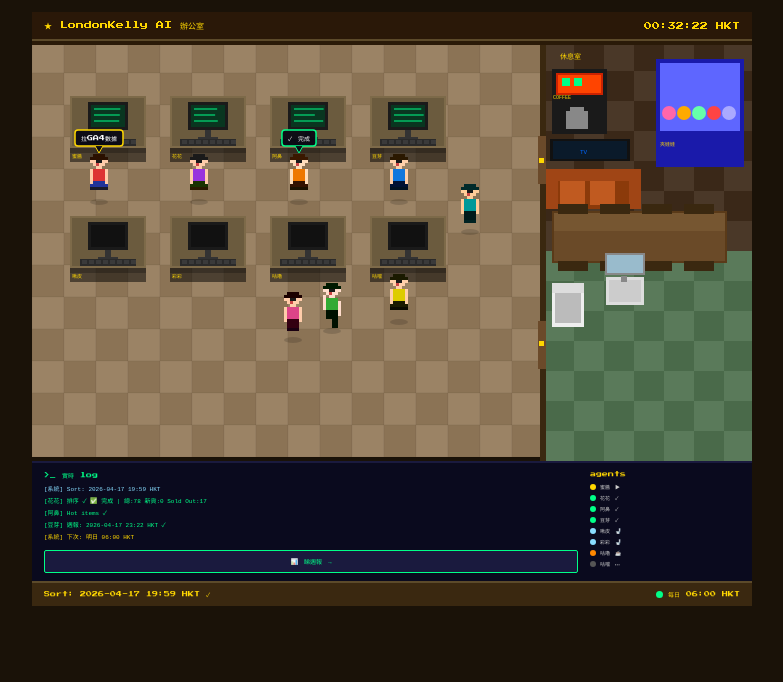
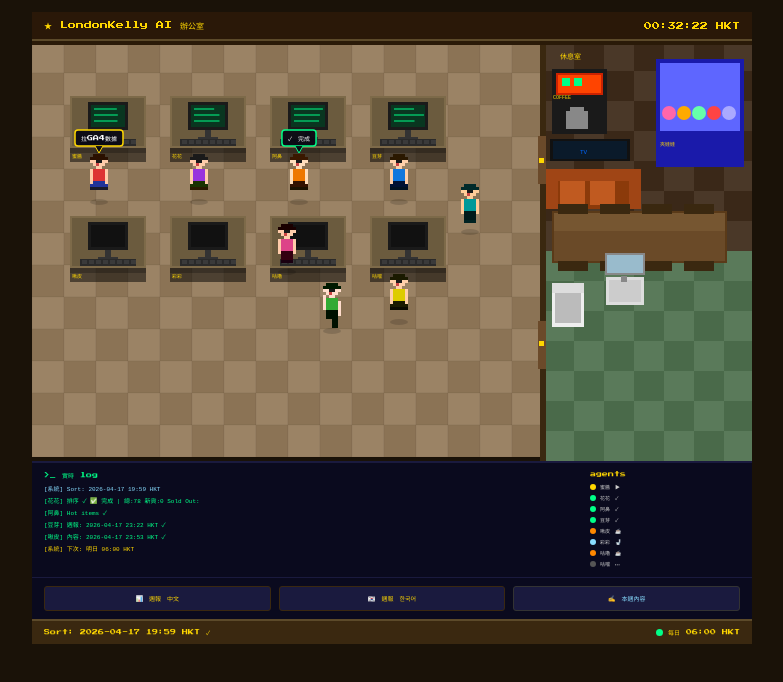
Before and after one commit to kellykim-dev/londonkelly-agent, a plain HTML site: page index.html in a window 1280 px wide. Shown: the whole page, without its empty margins (248-1031 px from the left). Drawn offline with Linux system fonts and the light colour scheme.

Commit message:
Add all agent links to dashboard

```diff
--- a/index.html
+++ b/index.html
@@ -21,11 +21,15 @@ body{background:#1a1208;display:flex;flex-direction:column;align-items:center;mi
 .alist-row{font-size:5px;line-height:2.2;display:flex;gap:4px;align-items:center;}
 .alist-dot{width:6px;height:6px;border-radius:50%;flex-shrink:0;}
 .alist-name{color:#ccc;}
+#links{background:#0a0a1e;border-top:1px solid #1a1a3e;padding:8px 12px;display:flex;gap:8px;flex-wrap:wrap;}
+.link-btn{flex:1;min-width:120px;text-align:center;background:#1a1a3e;border:1px solid #333;color:#88DDFF;font-size:6px;padding:7px 4px;text-decoration:none;border-radius:3px;}
+.link-btn:hover{border-color:#00FF88;color:#00FF88;}
+.link-btn.gold{color:#FFD700;border-color:#3a2810;}
+.link-btn.gold:hover{border-color:#FFD700;}
 #sbar{background:#3a2810;display:flex;justify-content:space-between;padding:7px 12px;border-top:2px solid #5C4A2A;flex-wrap:wrap;gap:4px;}
 .st{font-size:6px;color:#FFD700;}
 .dot{display:inline-block;width:7px;height:7px;background:#00FF88;border-radius:50%;animation:dp 1s infinite;margin-right:5px;vertical-align:middle;}
 @keyframes dp{0%,100%{opacity:1;}50%{opacity:.2;}}
-.report-btn{display:block;text-align:center;background:#1a1a3e;border:1px solid #00FF88;color:#00FF88;font-size:6px;padding:6px;margin-top:6px;text-decoration:none;border-radius:2px;}
 </style>
 </head>
 <body>
@@ -39,12 +43,16 @@ body{background:#1a1208;display:flex;flex-direction:column;align-items:center;mi
   <div id="logbox">
     <div id="logtitle">&gt;_ 實時 log</div>
     <div id="loglines"></div>
-    <a href="report.html" class="report-btn">📊 睇週報 →</a>
   </div>
   <div id="agentlist">
     <div id="alisttitle">agents</div>
     <div id="alistrows"></div>
   </div>
+</div>
+<div id="links">
+  <a href="report.html" class="link-btn gold">📊 週報 中文</a>
+  <a href="report_kr.html" class="link-btn gold">🇰🇷 週報 한국어</a>
+  <a href="content.html" class="link-btn">✍️ 本週內容</a>
 </div>
 <div id="sbar">
   <span class="st" id="lastrun">載入中...</span>
@@ -74,24 +82,26 @@ function updateFromStatus(){
   if(!realStatus)return;
   const sa=realStatus.agents||{};
   const wr=realStatus.weekly_report||{};
+  const ca=realStatus.content_agent||{};
 
-  // Last run
   if(realStatus.last_run){
     document.getElementById('lastrun').textContent='Sort: '+toHKT(realStatus.last_run)+' ✓';
   }
 
-  // Update agent base status
+  // Update agent states
   if(sa.sort_collections) agents[1].baseStatus=sa.sort_collections.status==='done'?'done':'idle';
   if(sa.update_hot_items) agents[2].baseStatus=sa.update_hot_items.status==='done'?'done':'idle';
-  if(wr.status==='done') agents[3].baseStatus='done'; // 豆芽
+  if(wr.status==='done') agents[3].baseStatus='done';
+  if(ca.status==='done') agents[4].baseStatus='done';
 
   // Log
   const logEl=document.getElementById('loglines');
   logEl.innerHTML='';
   if(realStatus.last_run) addLog('lk-info','[系統] Sort: '+toHKT(realStatus.last_run));
-  if(sa.sort_collections) addLog('lk-ok','[花花] 排序 ✓ '+( sa.sort_collections.log||'').slice(0,30));
+  if(sa.sort_collections) addLog('lk-ok','[花花] 排序 ✓ '+(sa.sort_collections.log||'').slice(0,28));
   if(sa.update_hot_items) addLog('lk-ok','[阿鼻] Hot items ✓');
   if(wr.last_run) addLog('lk-ok','[豆芽] 週報: '+toHKT(wr.last_run)+' ✓');
+  if(ca.last_run) addLog('lk-ok','[啾皮] 內容: '+toHKT(ca.last_run)+' ✓');
   addLog('lk-warn','[系統] 下次: 明日 06:00 HKT');
 }
 
@@ -247,8 +257,8 @@ const AINFO=[
   {name:'蜜醬',status:'working'},
   {name:'花花',status:'done'},
   {name:'阿鼻',status:'done'},
-  {name:'豆芽',status:'done'},  // weekly report
-  {name:'啾皮',status:'idle'},
+  {name:'豆芽',status:'done'},
+  {name:'啾皮',status:'done'},
   {name:'彩彩',status:'idle'},
   {name:'咕嚕',status:'idle'},
   {name:'咕噹',status:'idle'},
@@ -259,6 +269,7 @@ const CB=['好香☕','補充能量','喝完返工'];
 const TB=['去一去','解決咗','返黎啦'];
 const DB=['✓ 完成','搞掂!','去休息'];
 const RB=['出週報!','分析數據','ROAS34.9x'];
+const CB2=['寫文案!','7日內容','IG post!'];
 const SC={working:'#FFD700',done:'#00FF88',idle:'#555',coffee:'#FF8800',toilet:'#88DDFF'};
 
 const agents=AINFO.map((a,i)=>({
@@ -275,6 +286,7 @@ function pb(s,id){
   if(s==='coffee')return CB[Math.floor(Math.random()*CB.length)];
   if(s==='toilet')return TB[Math.floor(Math.random()*TB.length)];
   if(s==='done'&&id===3)return RB[Math.floor(Math.random()*RB.length)];
+  if(s==='done'&&id===4)return CB2[Math.floor(Math.random()*CB2.length)];
   if(s==='done')return DB[Math.floor(Math.random()*DB.length)];
   return IB[Math.floor(Math.random()*IB.length)];
 }
```
